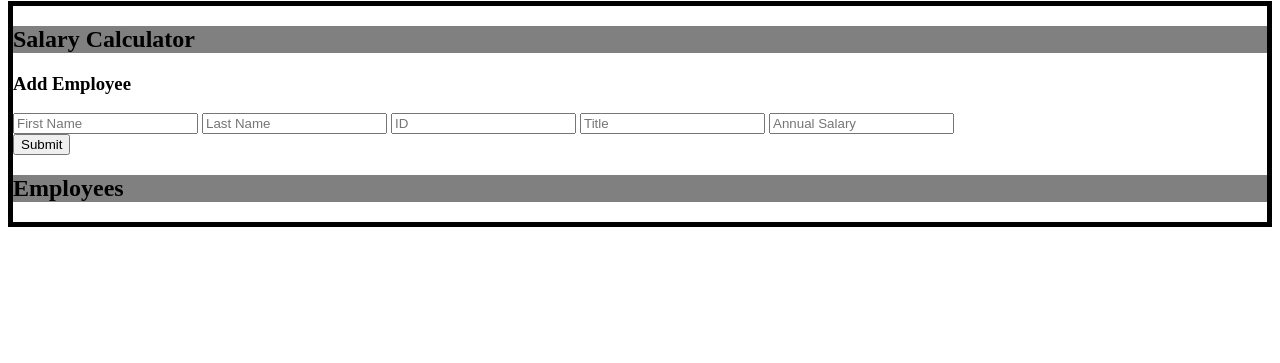
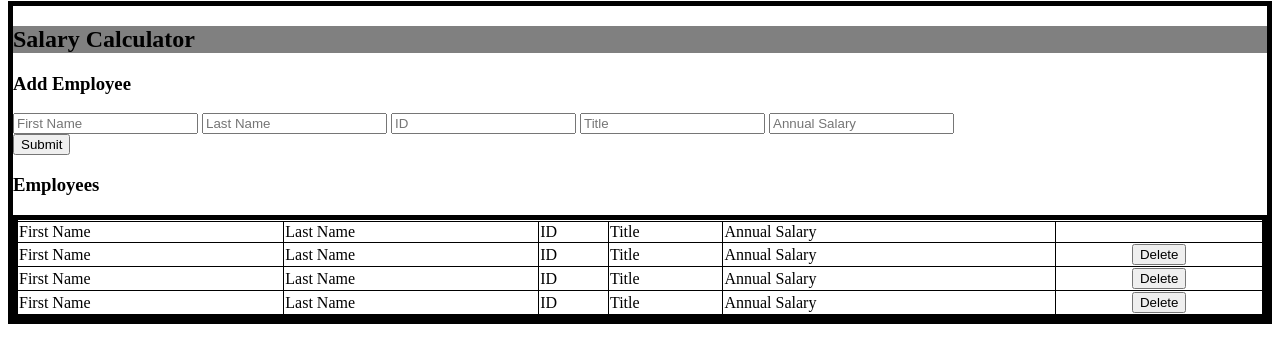
Before and after one commit to halvorson34/jquery-salary-calculator-master, a plain HTML site: page index.html in a window 1280 px wide. Shown: the part 79-442 px from the top of the page. Drawn offline with Linux system fonts and the light colour scheme.

Commit message:
changed table formating

```diff
--- a/index.html
+++ b/index.html
@@ -26,7 +26,17 @@
       </div>
       <div class="btnSubmit"><button class="js-btnSubmit">Submit</button></div>
       <div>
-        <h2>Employees</h2>
+        <h3>Employees</h3>
+        <table class="employeeTable">
+          <th>
+            <tr></tr><td>First Name</td><td>Last Name</td><td>ID</td><td>Title</td><td>Annual Salary</td><td></td></tr>
+          </th>
+          <tbody>
+            <tr></tr><td>First Name</td><td>Last Name</td><td>ID</td><td>Title</td><td>Annual Salary</td><td class="alnCenter"><button class="btnDelete">Delete</button></td></tr>
+            <tr></tr><td>First Name</td><td>Last Name</td><td>ID</td><td>Title</td><td>Annual Salary</td><td class="alnCenter"><button class="btnDelete">Delete</button></td></tr>
+            <tr></tr><td>First Name</td><td>Last Name</td><td>ID</td><td>Title</td><td>Annual Salary</td><td class="alnCenter"><button class="btnDelete">Delete</button></td></tr>
+          </tbody>
+        </table>
       </div>
     </div>
   </body>
```
